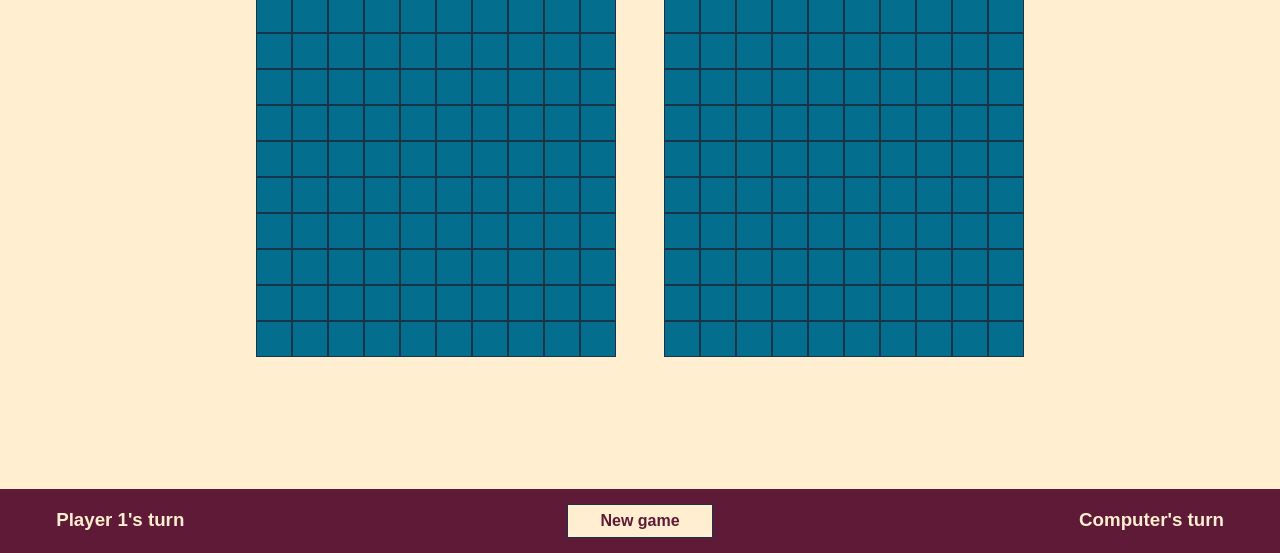
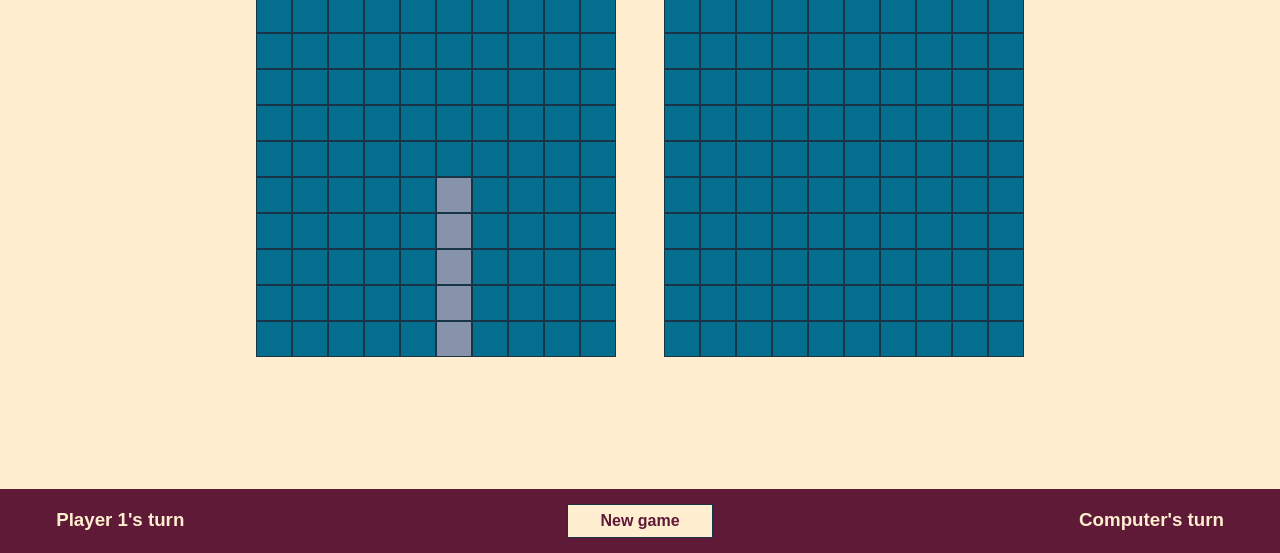
Before and after one commit to ClaudeDebussy/odin-battleship, a website built with webpack: page src/index.html in a window 1280 px wide. Both pictures are taken after a click on the element 436 px from the left and 424 px from the top of the page. Shown: the part 247-800 px from the top of the page. Built offline with nearby package versions, Linux system fonts and the light colour scheme.

Commit message:
implement renderPlayerBoard()

```diff
--- a/src/styles.css
+++ b/src/styles.css
@@ -78,6 +78,8 @@ h6 {
   --dark-blue: #183446;
   --light-blue: #046e8f;
   --lighter-blue: #06a9db;
+  --grey: #8693ab;
+  --dark-grey: #5c6a84;
 
   --navBarHeight: 4em;
 }
@@ -189,3 +191,11 @@ body {
   background-color: var(--lighter-blue);
   color: var(--white);
 }
+
+.cell.hasShip {
+  background-color: var(--grey);
+}
+
+.cell.hasShip:hover {
+  background-color: var(--dark-grey);
+}
--- a/src/ui.js
+++ b/src/ui.js
@@ -123,7 +123,7 @@ async function humanPlaceShips(player) {
       try {
         player.gameboard.placeNewShip(shipType, currentOrientation, coords)
 
-        renderBoard() // TODO
+        renderPlayerBoard(player)
         placed = true
       } catch (error) {
         console.log(error.message)
@@ -151,6 +151,19 @@ function computerPlayerPlaceShips(player2) {
   player2.gameboard.computerPlaceShips()
 }
 
-function renderBoard() {
-  console.log('Board rendered!')
+function renderPlayerBoard(player) {
+  const board = document.querySelector('.board')
+  const cells = board.children
+  for (let i = 0; i < cells.length; i++) {
+    const cell = cells[i]
+    const coordinateString = cell.classList[1]
+    const coords = JSON.parse(coordinateString)
+
+    if (player.gameboard.cellHasShip(coords)) {
+      cell.classList.add('hasShip')
+    }
+    if (player.gameboard.cellHasAlreadyBeenHit(coords)) {
+      cell.classList.add('hit')
+    }
+  }
 }
```
